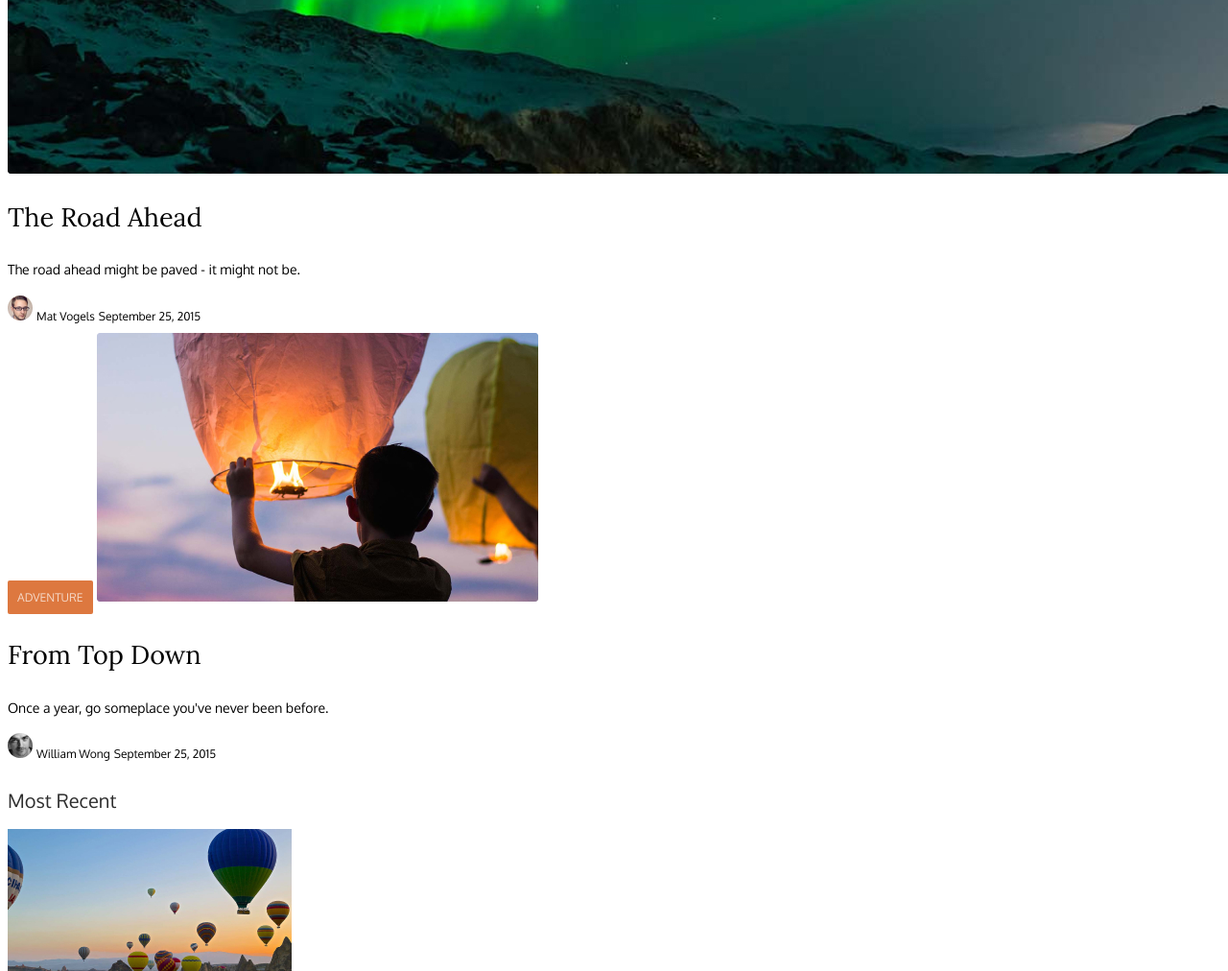
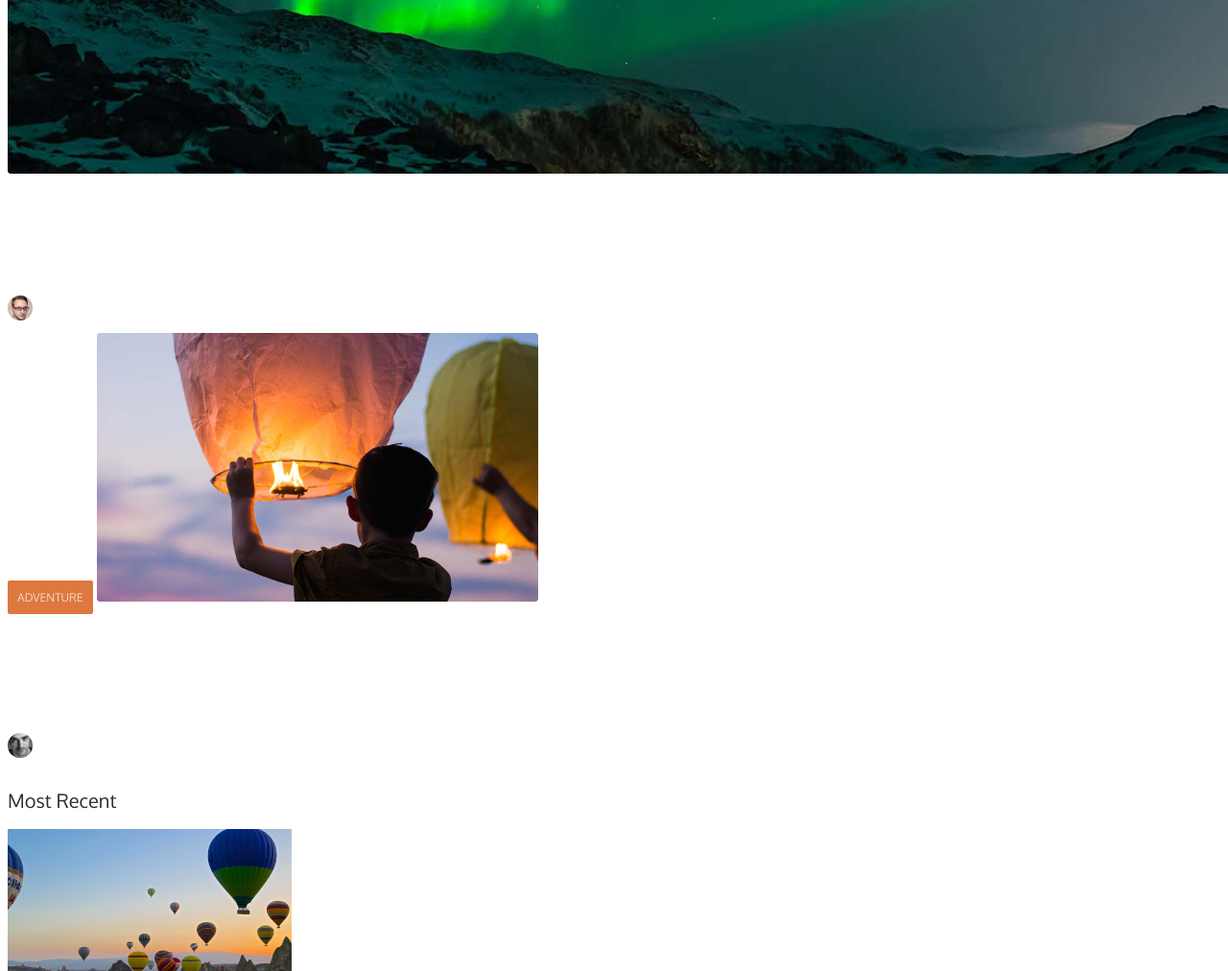
Before and after one commit to AsyaObraz/web-2022-2023, a plain HTML site: page res/index.html in a window 1280 px wide. Shown: the part 941-1953 px from the top of the page at 96% size. Drawn offline with Linux system fonts and the light colour scheme; files whose address does not match are found by name.

Commit message:
Доделала лабу 3

```diff
--- a/res/css/local.css
+++ b/res/css/local.css
@@ -21,7 +21,6 @@
 {
   font: 400 17px/1.18 'Oxygen';
   color: rgba(46, 46, 46, 0.63);
-
 }
 
 .main-block__text
@@ -35,8 +34,6 @@
   background: url('../images/footer-block-background.jpg') #000000;
   background-repeat: no-repeat;
   background-size: cover;
-  width: 1440px;
-  height: 89px;
 }
 
 .menu__logo_color
@@ -48,6 +45,6 @@
 .menu__item_color
 {
   font: 400 12px/1.6 'Oxygen';
-  color: #ffffff;
+  color: rgba(255, 255, 255, 0.6);
   text-decoration: 0;
 }
--- a/res/css/main.css
+++ b/res/css/main.css
@@ -61,19 +61,19 @@
 .post__title
 {
   font: 400 27px/1.1 "Lora";
-  color: #000000;
+  color: #ffffff;
 }
 
 .post__text
 {
   font: 400 14px/1.8 "Oxygen";
-  color: #000000;
+  color: rgba(255, 255, 255, 0.7);
 }
 
 .post__caption
 {
   font: 400 12px/2.9 "Oxygen";
-  color: #000000;
+  color: rgba(255, 255, 255, 0.7);
 }
 
 .post__section-heading
```
